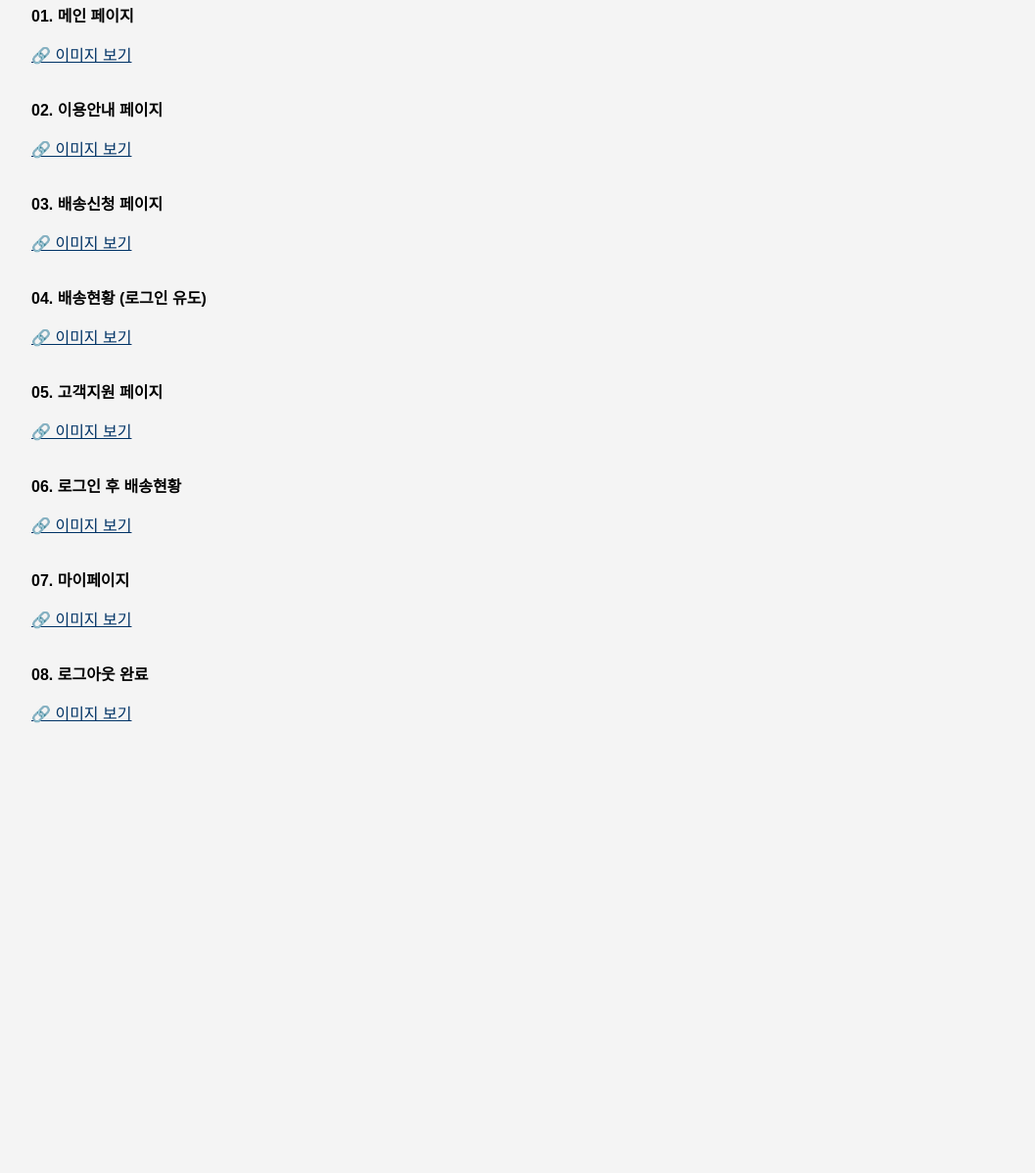
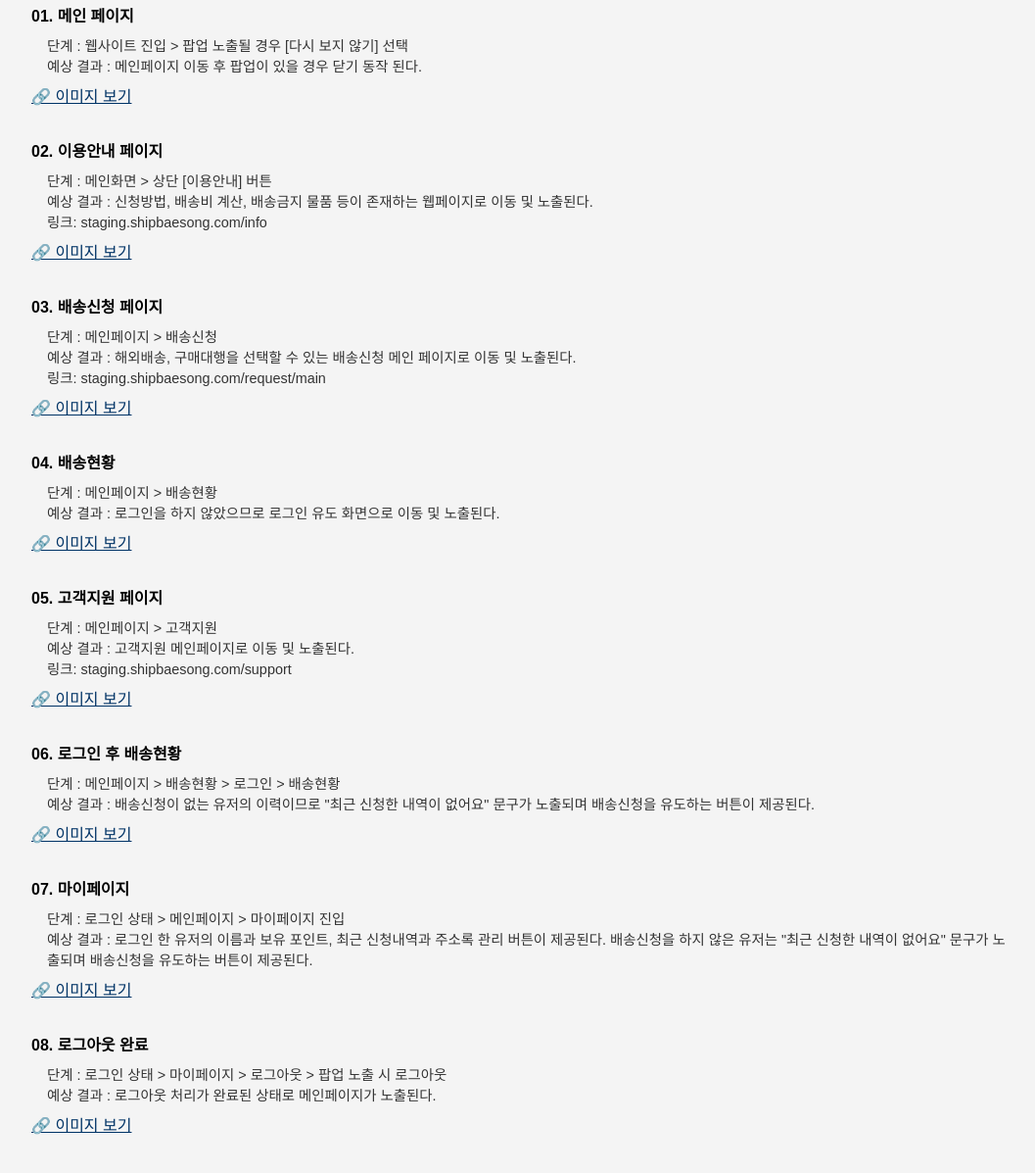
Before and after one commit to sj743/ship_sangju, a website: page index.html in a window 1280 px wide. Shown: the part 896-2093 px from the top of the page at 98% size, without its empty margins (108-1165 px from the left). Before the commit the page ends 1699 px from the top, so only its background shows below. Drawn offline with Linux system fonts and the light colour scheme.

Commit message:
Update: remove PASS/FAIL, add test steps

```diff
--- a/index.html
+++ b/index.html
@@ -38,6 +38,12 @@
       font-weight: bold;
       margin: 0.5rem 0;
     }
+    .desc {
+      font-size: 0.9rem;
+      margin-top: 0.3rem;
+      margin-left: 1rem;
+      color: #333;
+    }
     video {
       width: 100%;
       margin-bottom: 2rem;
@@ -61,41 +67,76 @@
 
     <div class="screenshot">
       <p>01. 메인 페이지</p>
+      <div class="desc">
+        단계 : 웹사이트 진입 > 팝업 노출될 경우 [다시 보지 않기] 선택<br/>
+        예상 결과 : 메인페이지 이동 후 팝업이 있을 경우 닫기 동작 된다.
+      </div>
       <a href="tests/results/run_20251208_014257/01_main_page.png" target="_blank">🔗 이미지 보기</a>
     </div>
 
     <div class="screenshot">
       <p>02. 이용안내 페이지</p>
+      <div class="desc">
+        단계 : 메인화면 > 상단 [이용안내] 버튼<br/>
+        예상 결과 : 신청방법, 배송비 계산, 배송금지 물품 등이 존재하는 웹페이지로 이동 및 노출된다.<br/>
+        링크: staging.shipbaesong.com/info
+      </div>
       <a href="tests/results/run_20251208_014257/02_info_page.png" target="_blank">🔗 이미지 보기</a>
     </div>
 
     <div class="screenshot">
       <p>03. 배송신청 페이지</p>
+      <div class="desc">
+        단계 : 메인페이지 > 배송신청<br/>
+        예상 결과 : 해외배송, 구매대행을 선택할 수 있는 배송신청 메인 페이지로 이동 및 노출된다.<br/>
+        링크: staging.shipbaesong.com/request/main
+      </div>
       <a href="tests/results/run_20251208_014257/03_request_page.png" target="_blank">🔗 이미지 보기</a>
     </div>
 
     <div class="screenshot">
-      <p>04. 배송현황 (로그인 유도)</p>
+      <p>04. 배송현황</p>
+      <div class="desc">
+        단계 : 메인페이지 > 배송현황<br/>
+        예상 결과 : 로그인을 하지 않았으므로 로그인 유도 화면으로 이동 및 노출된다.
+      </div>
       <a href="tests/results/run_20251208_014257/04_delivery_login_required.png" target="_blank">🔗 이미지 보기</a>
     </div>
 
     <div class="screenshot">
       <p>05. 고객지원 페이지</p>
+      <div class="desc">
+        단계 : 메인페이지 > 고객지원<br/>
+        예상 결과 : 고객지원 메인페이지로 이동 및 노출된다.<br/>
+        링크: staging.shipbaesong.com/support
+      </div>
       <a href="tests/results/run_20251208_014257/05_support_page.png" target="_blank">🔗 이미지 보기</a>
     </div>
 
     <div class="screenshot">
       <p>06. 로그인 후 배송현황</p>
+      <div class="desc">
+        단계 : 메인페이지 > 배송현황 > 로그인 > 배송현황<br/>
+        예상 결과 : 배송신청이 없는 유저의 이력이므로 "최근 신청한 내역이 없어요" 문구가 노출되며 배송신청을 유도하는 버튼이 제공된다.
+      </div>
       <a href="tests/results/run_20251208_014257/06_logged_in.png" target="_blank">🔗 이미지 보기</a>
     </div>
 
     <div class="screenshot">
       <p>07. 마이페이지</p>
+      <div class="desc">
+        단계 : 로그인 상태 > 메인페이지 > 마이페이지 진입<br/>
+        예상 결과 : 로그인 한 유저의 이름과 보유 포인트, 최근 신청내역과 주소록 관리 버튼이 제공된다. 배송신청을 하지 않은 유저는 "최근 신청한 내역이 없어요" 문구가 노출되며 배송신청을 유도하는 버튼이 제공된다.
+      </div>
       <a href="tests/results/run_20251208_014257/07_my_page.png" target="_blank">🔗 이미지 보기</a>
     </div>
 
     <div class="screenshot">
       <p>08. 로그아웃 완료</p>
+      <div class="desc">
+        단계 : 로그인 상태 > 마이페이지 > 로그아웃 > 팝업 노출 시 로그아웃<br/>
+        예상 결과 : 로그아웃 처리가 완료된 상태로 메인페이지가 노출된다.
+      </div>
       <a href="tests/results/run_20251208_014257/08_logged_out.png" target="_blank">🔗 이미지 보기</a>
     </div>
   </div>
```
